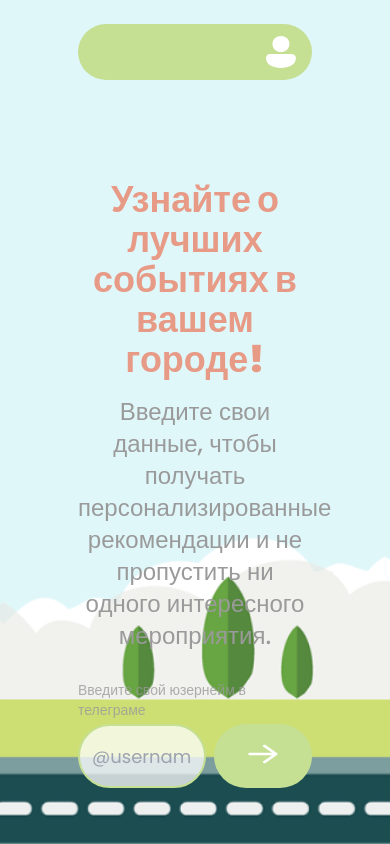
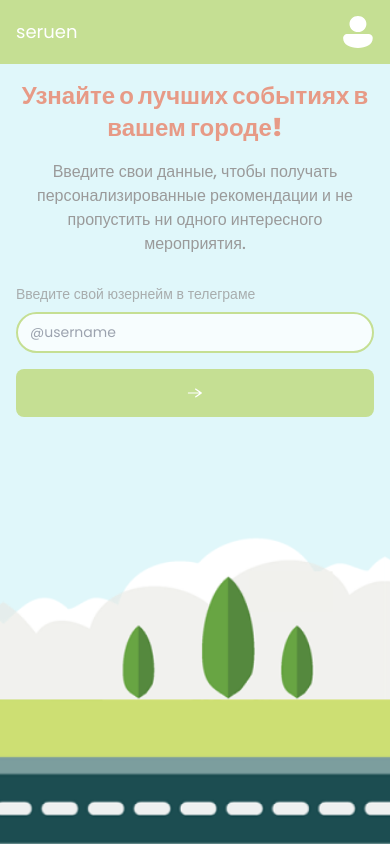
Before and after one commit to Assanali18/seruen, a Next.js app in the folder client/: page / in a window 390 px wide. Built offline with nearby package versions, Linux system fonts and the light colour scheme.

Commit message:
mobile adapt

```diff
--- a/client/src/app/page.tsx
+++ b/client/src/app/page.tsx
@@ -83,41 +83,42 @@ export default function Home() {
 
     return (
         <div className="flex flex-col items-center justify-center min-h-screen bg-[#e0f7fa] bg-cover bg-center bg-no-repeat" style={{ backgroundImage: `url('/bg-almaty.png')` }}>
-            <header className="flex items-center justify-end h-14 w-[60%] rounded-[30px] mt-6 p-4 bg-[#C5DF93]">
-                <div className="font-semibold text-white text-4xl pr-[350px]">seruen</div>
+            <header className="flex items-center justify-between w-full p-4 bg-[#C5DF93] fixed top-0 z-10 sm:static sm:justify-end sm:w-[60%] sm:rounded-[30px] sm:mt-6 sm:p-4">
+                <div className="text-white text-lg sm:hidden">seruen</div>
+                <div className="hidden sm:block font-semibold text-white text-4xl sm:pr-[350px]">seruen</div>
                 <img src="/profile.svg" alt="profile" className="w-8 h-8" />
             </header>
-            <main className="flex flex-col items-center flex-1 w-full pt-[100px]">
-                <h1 className="w-[60%] text-4xl font-black text-center text-[#E79A86] mb-4">Узнайте о лучших событиях в вашем городе!</h1>
-                <h2 className="w-[60%] text-2xl font-medium text-center text-[#9A9A9A] pb-7">Введите свои данные, чтобы получать персонализированные рекомендации и не пропустить ни одного интересного мероприятия.</h2>
-                <form className="w-[60%] space-y-4" onSubmit={handleSubmit}>
+            <main className="flex flex-col items-center flex-1 w-full pt-20 sm:pt-[100px] px-4">
+                <h1 className="w-full sm:w-[60%] text-2xl sm:text-4xl font-black text-center text-[#E79A86] mb-4">Узнайте о лучших событиях в вашем городе!</h1>
+                <h2 className="w-full sm:w-[60%] text-base sm:text-2xl font-medium text-center text-[#9A9A9A] pb-7">Введите свои данные, чтобы получать персонализированные рекомендации и не пропустить ни одного интересного мероприятия.</h2>
+                <form className="w-full sm:w-[60%] space-y-4" onSubmit={handleSubmit}>
                     {currentStep === 0 && (
-                        <div className="w-full flex flex-col space-y-1">
-                            <label className="block text-sm text-[#9A9A9A] text-opacity-80">Введите свой юзернейм в телеграме</label>
-                            <div className="flex gap-2">
+                        <div className="w-full flex flex-col space-y-2">
+                            <label className="block text-sm sm:text-md text-[#9A9A9A] text-opacity-80">Введите свой юзернейм в телеграме</label>
+                            <div className="flex flex-col sm:flex-row gap-2">
                                 <Input
                                     type="text"
                                     placeholder="@username"
-                                    className="flex-1 h-16 text-lg text-black bg-white bg-opacity-75 rounded-full border-[#C5DF93] border-2 focus:border-[#9A9A9A] focus:border-3 focus:outline-none"
+                                    className="flex-1 h-12 sm:h-16 text-sm sm:text-lg text-black bg-white bg-opacity-75 rounded-full border-[#C5DF93] border-2 focus:border-[#9A9A9A] focus:border-3 focus:outline-none"
                                     value={name}
                                     onChange={(e) => setName(e.target.value)}
                                 />
                                 <button
                                     type="button"
                                     onClick={handleNext}
-                                    className="h-16 px-6 flex justify-center text-white bg-[#C5DF93] rounded-full"
+                                    className="h-12 sm:h-16 w-full sm:w-auto bg-[#C5DF93] text-white rounded-lg mt-2 sm:mt-0 sm:px-6 flex justify-center items-center"
                                 >
-                                    <img src="/arrow.svg" alt="next" className="w-[50px] h-[60px]" />
+                                    <img src="/arrow.svg" alt="next" className="w-6 sm:w-[50px] h-6 sm:h-[60px]" />
                                 </button>
                             </div>
                         </div>
                     )}
                     {currentStep === 1 && (
-                        <div className="w-full flex flex-col space-y-4">
-                            <label className="block text-md text-[#9A9A9A]">Введите бюджет (в тенге) который Вы готовы потратить на свой досуг</label>
-                            <div className="flex gap-2">
+                        <div className="w-full flex flex-col space-y-2">
+                            <label className="block text-sm sm:text-md text-[#9A9A9A]">Введите бюджет (в тенге) который Вы готовы потратить на свой досуг</label>
+                            <div className="flex flex-col sm:flex-row gap-2">
                                 <select
-                                    className="flex-1 h-16 text-lg text-black bg-white bg-opacity-75 rounded-full border-[#C5DF93] border-2 focus:border-[#9A9A9A] focus:border-3 focus:outline-none"
+                                    className="flex-1 h-12 sm:h-16 text-sm sm:text-lg text-black bg-white bg-opacity-75 rounded-full border-[#C5DF93] border-2 focus:border-[#9A9A9A] focus:border-3 focus:outline-none"
                                     value={budget}
                                     onChange={(e) => setBudget(e.target.value)}
                                 >
@@ -131,35 +132,37 @@ export default function Home() {
                                 <button
                                     type="button"
                                     onClick={handleNext}
-                                    className="h-16 px-6 flex justify-center text-white bg-[#C5DF93] rounded-full"
+                                    className="h-12 sm:h-16 w-full sm:w-auto bg-[#C5DF93] text-white rounded-lg mt-2 sm:mt-0 sm:px-6 flex justify-center items-center"
                                 >
-                                    <img src="/arrow.svg" alt="next" className="w-[50px] h-[70px]" />
+                                    <img src="/arrow.svg" alt="next" className="w-6 sm:w-[50px] h-6 sm:h-[70px]" />
                                 </button>
                             </div>
-
                         </div>
                     )}
                     {currentStep === 2 && (
-                        <div className="w-full flex flex-col space-y-4 relative">
-                            <label className="block text-md text-[#9A9A9A]">Какие у Вас предпочтения?</label>
-                            <div className="flex">
+                        <div className="w-full flex flex-col space-y-2 relative">
+                            <label className="block text-sm sm:text-md text-[#9A9A9A]">Какие у Вас предпочтения?</label>
+                            <div className="flex flex-col sm:flex-row gap-2">
                                 <Input
                                     type="text"
                                     placeholder="Выберите предпочтения"
-                                    className="w-full h-16 text-lg text-black bg-white bg-opacity-75 rounded-full border-[#C5DF93] border-2 focus:border-[#9A9A9A] focus:border-3 focus:outline-none"
+                                    className="h-12 sm:h-16 text-sm sm:text-lg text-black bg-white bg-opacity-75 rounded-full border-[#C5DF93] border-2 focus:border-[#9A9A9A] focus:border-3 focus:outline-none"
                                     value={preferences.join(', ')}
                                     readOnly
                                     onClick={() => setShowDropdown(!showDropdown)}
                                 />
                                 <button
                                     type="submit"
-                                    className="h-16 px-6 flex justify-center text-white bg-[#C5DF93] rounded-full"
+                                    className="h-12 sm:h-16 w-full sm:w-auto bg-[#C5DF93] text-white rounded-lg mt-2 sm:mt-0 sm:px-6 flex justify-center items-center"
                                 >
-                                    <img src="/arrow.svg" alt="next" className="w-[50px] h-[70px]" />
+                                    <img src="/arrow.svg" alt="next" className="w-6 sm:w-[50px] h-6 sm:h-[70px]" />
                                 </button>
                             </div>
                             {showDropdown && (
-                                <div ref={dropdownRef} className="absolute mt-2 w-full bg-white shadow-lg rounded-lg z-10" style={{ top: '100%' }}>
+                                <div
+                                    ref={dropdownRef}
+                                    className={`absolute w-full bg-white shadow-lg rounded-lg z-10 ${window.innerWidth < 640 ? 'bottom-full mb-2' : 'top-full mt-2'}`}
+                                >
                                     <div className="flex flex-wrap gap-2 p-2">
                                         {allPreferences.map(preference => (
                                             <div
```
